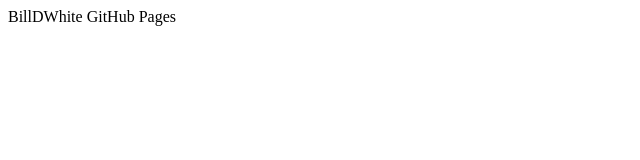
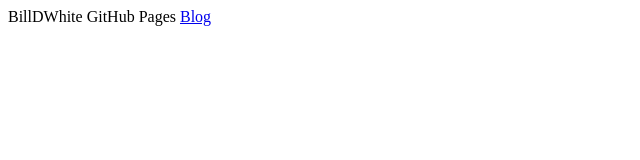
Before and after one commit to billdwhite/billdwhite.github.io, a plain HTML site: page index.html in a window 1280 px wide. Shown: the full height of the page, 0-640 px from the left. Drawn offline with Linux system fonts and the light colour scheme.

Commit message:
Initial commit

```diff
--- a/index.html
+++ b/index.html
@@ -1 +1,3 @@
 BillDWhite GitHub Pages
+
+<a href="www.billdwhite.com">Blog</a>
```
